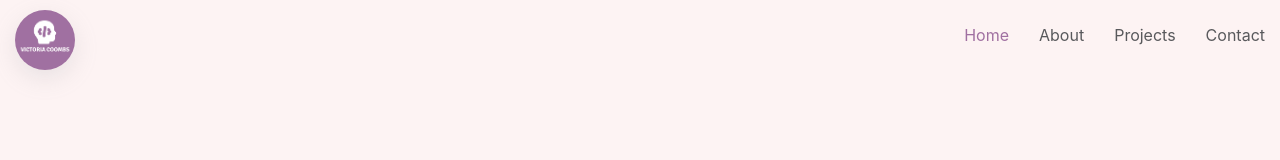
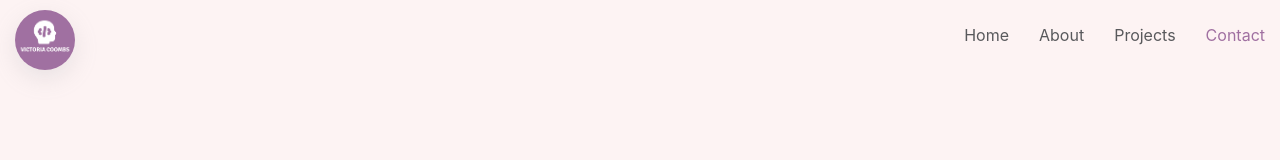
Before and after one commit to vjc1988/portfolio, a React (Create React App) app: page /Contact in a window 1280 px wide. Shown: the top 160 px of the page. Built offline with nearby package versions, Linux system fonts and the light colour scheme.

Commit message:
Created response links on click in Navbar.js

```diff
--- a/src/Components/Navbar.css
+++ b/src/Components/Navbar.css
@@ -14,7 +14,7 @@ nav li {
   margin-left: 30px;
 }
 
-nav a.active {
+.nav-title a.active {
   color: #a070a1;
 }
 
--- a/src/Components/Navbar.js
+++ b/src/Components/Navbar.js
@@ -17,22 +17,42 @@ export default function Navbar() {
         </Link>
         <ul>
           <li>
-            <NavLink to="/" activeclassName="text-muted nav-title">
+            <NavLink
+              to="/"
+              className={({ isActive }) =>
+                isActive ? "nav-title active" : "nav-title text-muted"
+              }
+            >
               Home
             </NavLink>
           </li>
           <li>
-            <NavLink to="./About" className="text-muted nav-title">
+            <NavLink
+              to="/About"
+              className={({ isActive }) =>
+                isActive ? "nav-title active" : "nav-title text-muted"
+              }
+            >
               About
             </NavLink>
           </li>
           <li>
-            <NavLink to="./Projects" className="text-muted nav-title">
+            <NavLink
+              to="/Projects"
+              className={({ isActive }) =>
+                isActive ? "nav-title active" : "nav-title text-muted"
+              }
+            >
               Projects
             </NavLink>
           </li>
           <li>
-            <NavLink to="./Contact" className="text-muted nav-title">
+            <NavLink
+              to="/Contact"
+              className={({ isActive }) =>
+                isActive ? "nav-title active" : "nav-title text-muted"
+              }
+            >
               Contact
             </NavLink>
           </li>
```
